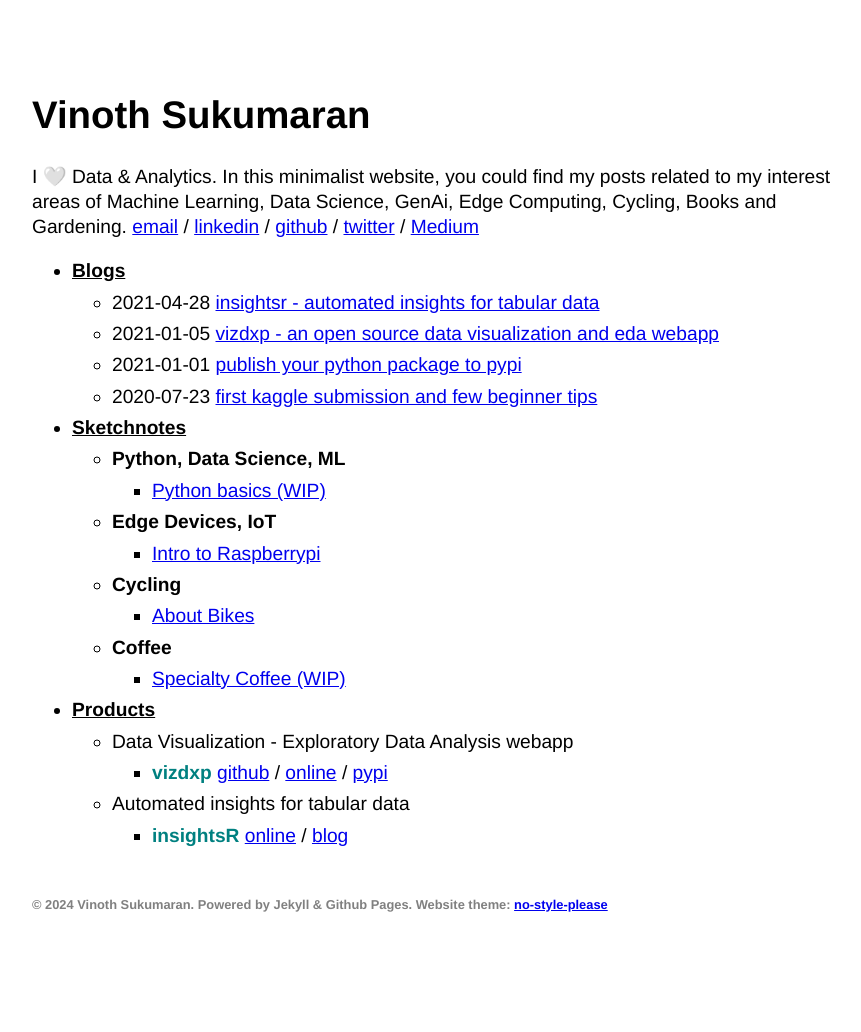
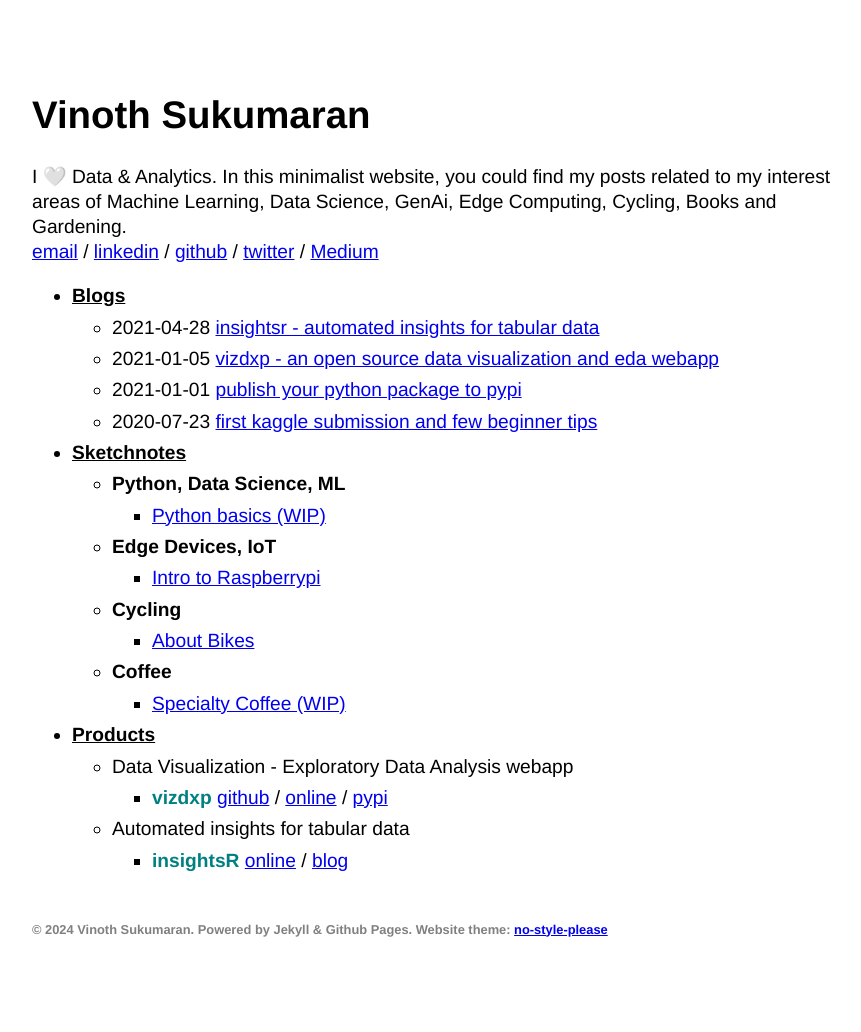
Before and after one commit to Vinothsuku/vinothsuku.github.io, a Jekyll site: the page built from index.md, in a window 1280 px wide. Shown: the whole page, without its empty margins (208-1069 px from the left). Built offline with Jekyll 4.4.1, drawn with Linux system fonts in a browser that asks for light colours; before the commit the page ends 1007 px from its top, so only the background shows below that.

```diff
--- a/_config.yml
+++ b/_config.yml
@@ -4,7 +4,7 @@ email: vinoth.suku@hotmail.com
 url: https://vinothsuku.github.io
 baseurl: "/"
 description: >
-  I 🤍 Data & Analytics. In this minimalist website, you could find my posts related to my interest areas of Machine Learning, Data Science, GenAi, Edge Computing, Cycling, Books and Gardening.
+  I 🤍 Data & Analytics. In this minimalist website, you could find my posts related to my interest areas of Machine Learning, Data Science, GenAi, Edge Computing, Cycling, Books and Gardening. <br>
 
   <a href='mailto:vinoth.suku@hotmail.com'>email</a> / <a href='https://www.linkedin.com/in/vinoth-sukumaran-540514100/'>linkedin</a> / <a href='https://github.com/Vinothsuku'>github</a> / <a href='https://twitter.com/vinothadarsh'>twitter</a> / <a href='https://vinothsuku.medium.com/'>Medium</a>
 
```
